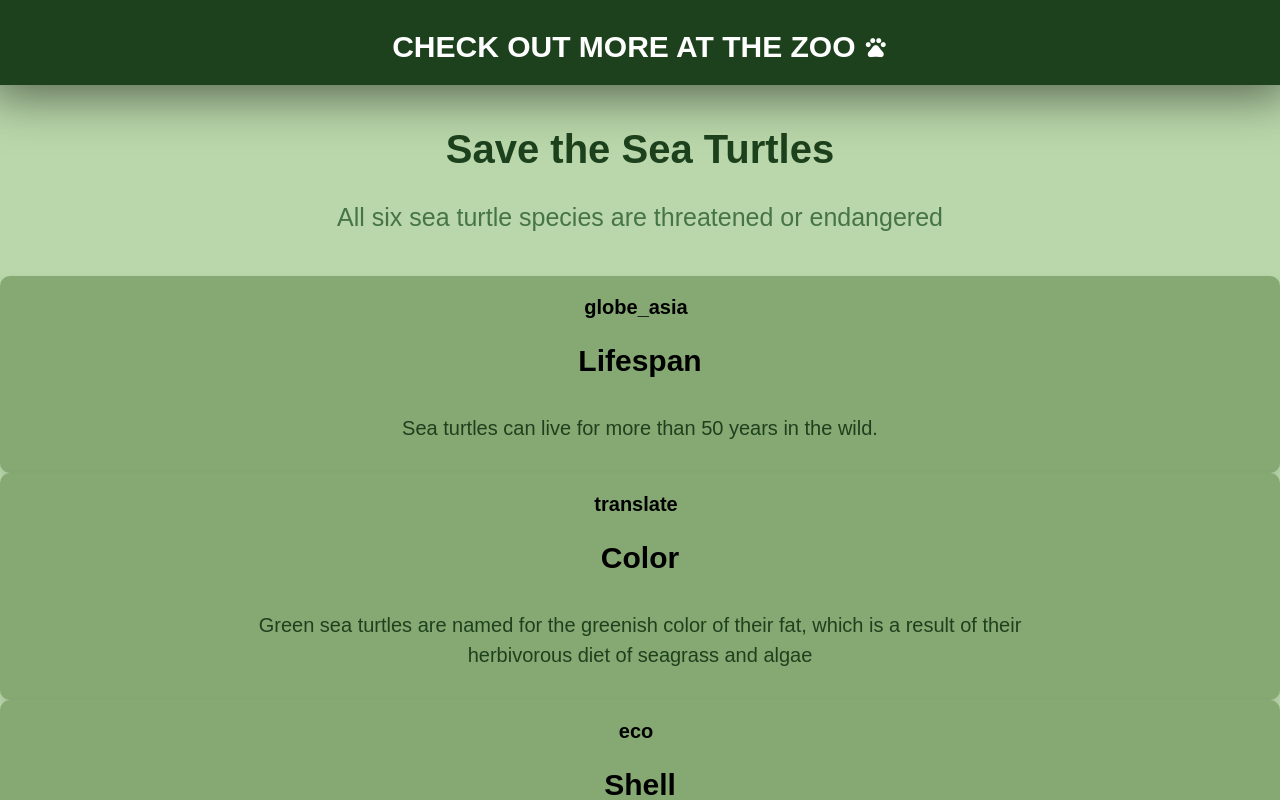
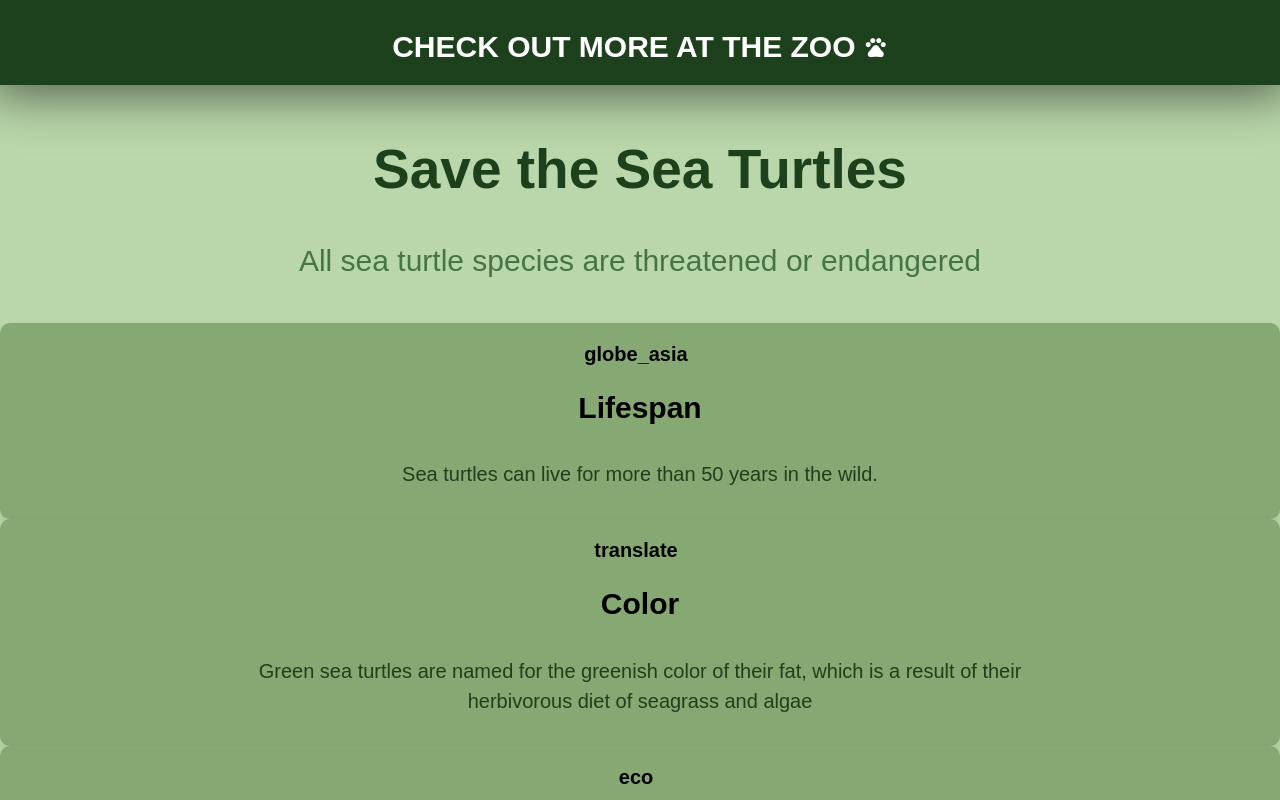
Before and after one commit to KaileyLiou/Turtles, a SvelteKit app: page / in a window 1280 px wide. Shown: the top 800 px of the page. Built offline with nearby package versions, Linux system fonts and the light colour scheme; a web font is replaced by a local one.

Commit message:
adjusted font size

```diff
--- a/src/routes/+page.svelte
+++ b/src/routes/+page.svelte
@@ -41,7 +41,7 @@
         color: #1d411d;
         font-family: 'Nata Sans', sans-serif;
         text-align: center;
-        font-size: 40px;
+        font-size: 55px;
         transition: color 0.3s ease, transform 0.3s ease;
         cursor: pointer;
     }
@@ -76,7 +76,7 @@
 
     p.heading {
         text-align: center;
-        font-size: 25px;
+        font-size: 30px;
         max-width: 1000px;
         color : #467446;
         margin: 0 auto 40px auto;
@@ -94,7 +94,7 @@
 </style>
 
 <h1 class="interactive-title">Save the Sea Turtles</h1>
-<p class="heading">All six sea turtle species are threatened or endangered</p>
+<p class="heading">All sea turtle species are threatened or endangered</p>
 
 {#if loaded}
     {#each facts as fact}
```
